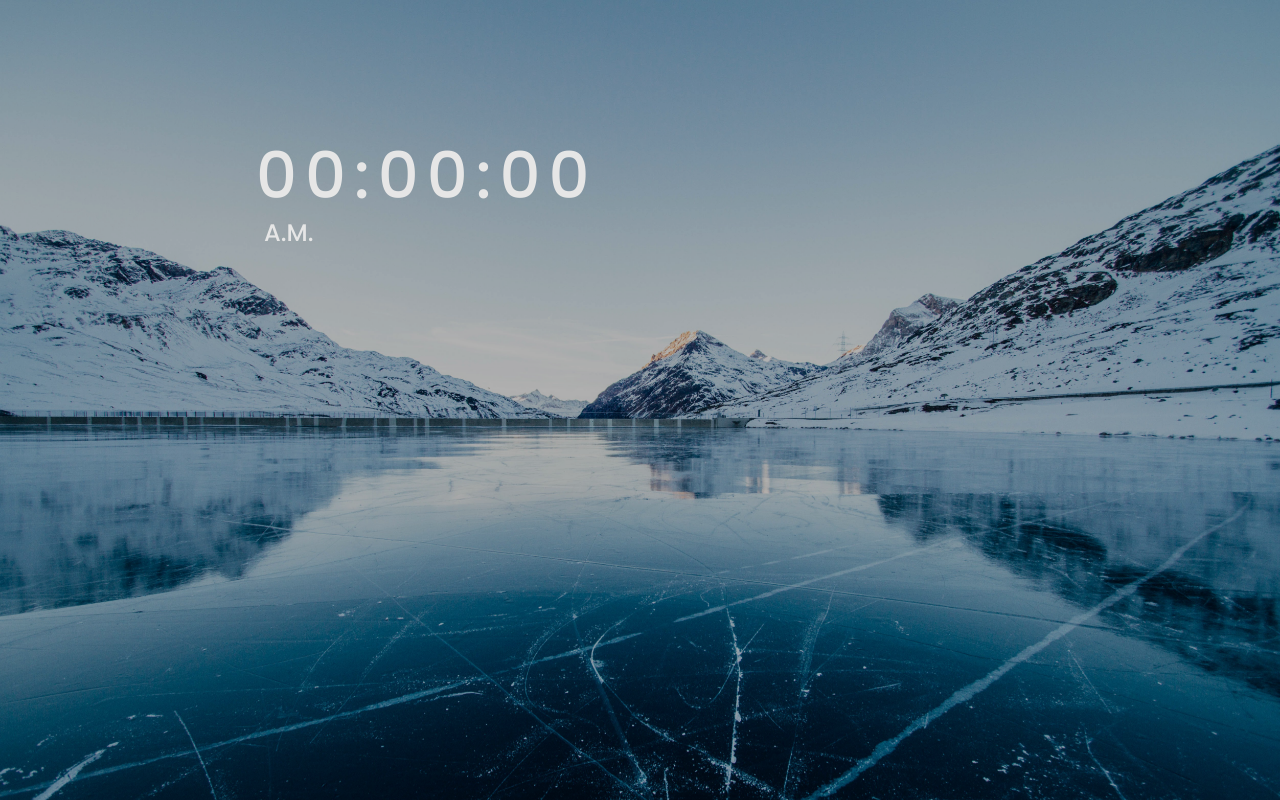
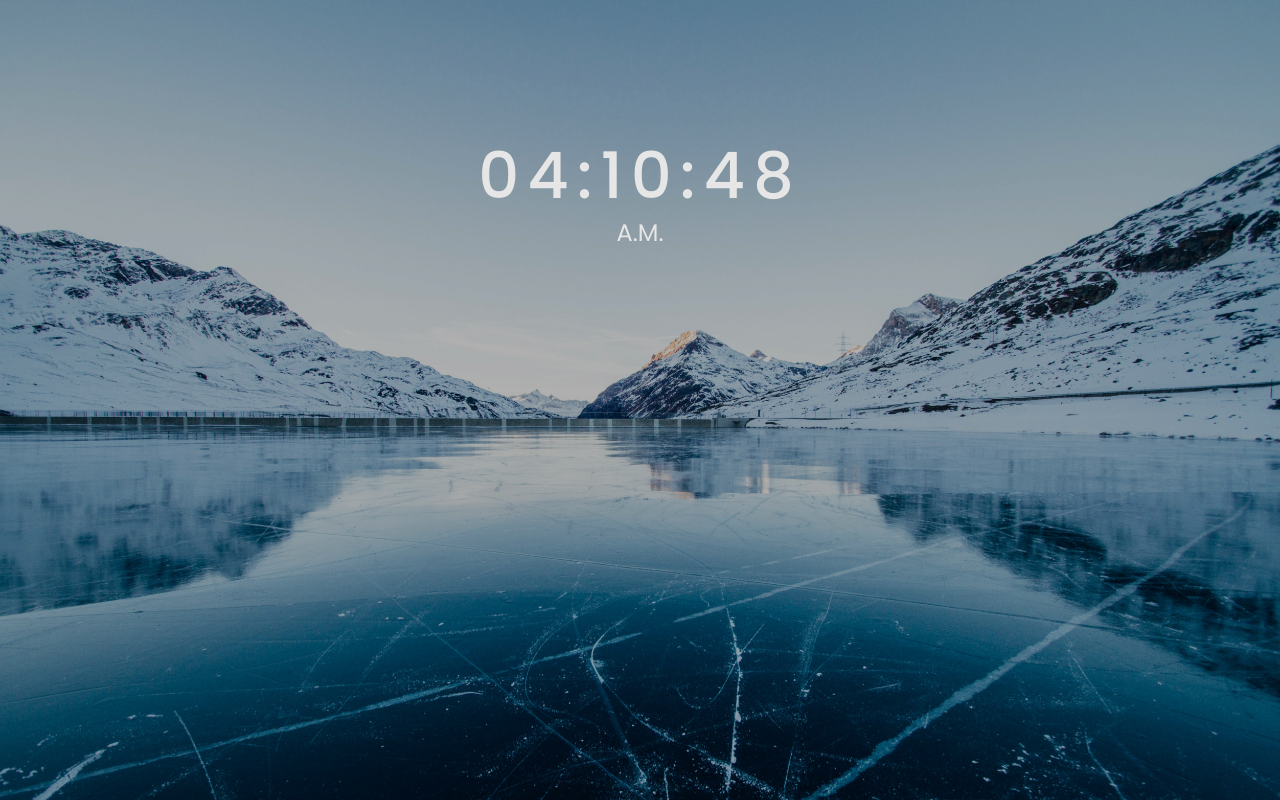
Before and after one commit to devnirajgautam/js-mini-projects, a plain HTML site: page Digital Clock/index.html in a window 1280 px wide. Drawn offline with Linux system fonts and the light colour scheme.

Commit message:
added clock functionality with js

```diff
--- a/Digital Clock/index.html
+++ b/Digital Clock/index.html
@@ -9,10 +9,8 @@
 
     <body>
         <div class="container">
-            <div class="clock" id="clock">
-                00:00:00
-                <p id="meridiem" class="meridiem">A.M.</p>
-            </div>
+            <div class="clock" id="clock">00:00:00</div>
+            <p id="meridiem" class="meridiem">P.M.</p>
         </div>
         <script src="script.js"></script>
     </body>
--- a/Digital Clock/script.js
+++ b/Digital Clock/script.js
@@ -0,0 +1,18 @@
+const clock = document.getElementById("clock");
+const meridiem = document.getElementById("meridiem");
+
+function displayTime() {
+    const date = new Date();
+
+    const hours = date.getHours();
+    const hoursIn12 = (hours % 12 || 12).toString().padStart(2, 0);
+    const minutes = date.getMinutes().toString().padStart(2, 0);
+    const seconds = date.getSeconds().toString().padStart(2, 0);
+
+    const meridiemValue = hours >= 12 ? "P.M." : "A.M.";
+
+    clock.textContent = `${hoursIn12}:${minutes}:${seconds}`;
+    meridiem.textContent = meridiemValue;
+}
+
+setInterval(displayTime, 1000);
--- a/Digital Clock/style.css
+++ b/Digital Clock/style.css
@@ -19,19 +19,26 @@ body:before {
     z-index: -1;
 }
 
+.container {
+    color: rgb(230, 230, 230);
+    display: flex;
+    justify-content: center;
+    flex-direction: column;
+}
+
 .clock {
     font-size: 4rem;
     font-weight: 500;
+    text-align: center;
     letter-spacing: 0.5rem;
-    color: rgb(230, 230, 230);
     padding-top: 10%;
-    padding-left: 20%;
     /* background-color: aqua; */
 }
 
 .meridiem {
+    display: block;
+    text-align: center;
     letter-spacing: 0;
     font-size: x-large;
     margin-top: -0.5rem;
-    margin-left: 0.5rem;
 }
```
